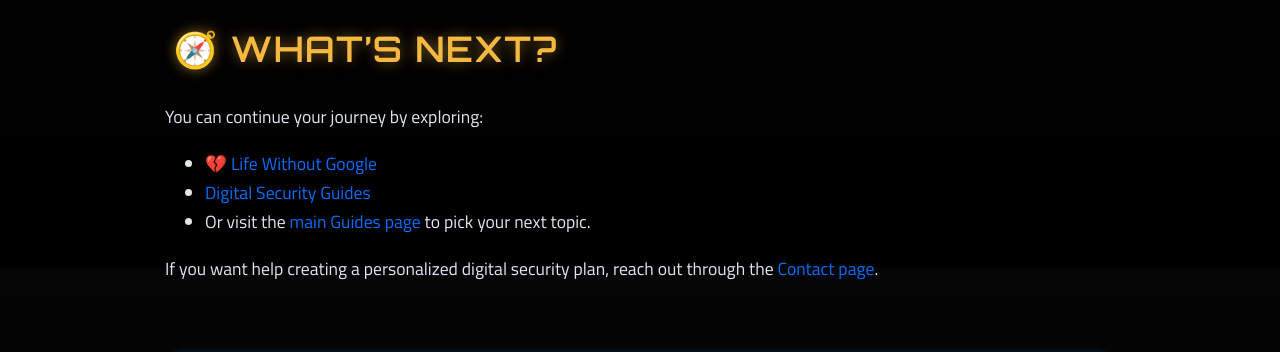
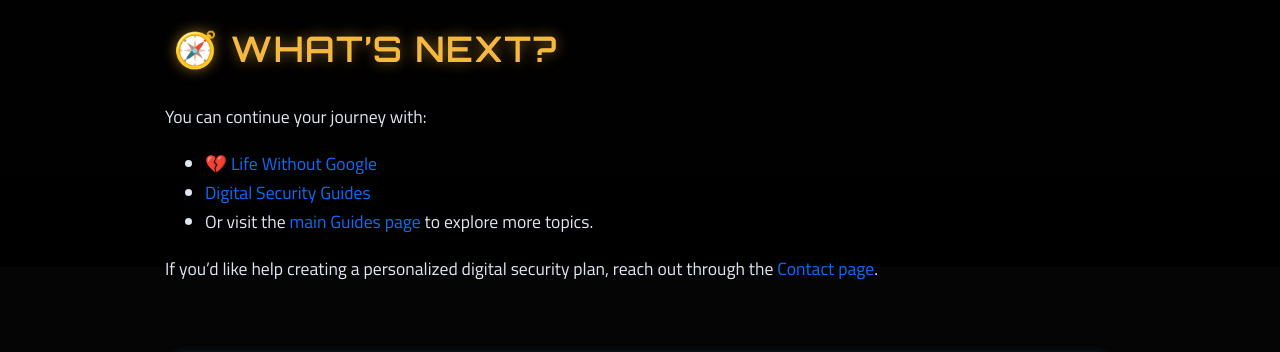
Before and after one commit to markisrt4/mrtechforge.github.io, a Jekyll site: the page built from guides/start-here/index.md, in a window 1280 px wide and 900 px high, scrolled down 3145 px. Shown: the part 188-540 px from the top of the window. Built offline with Jekyll 4.4.1, drawn with Linux system fonts in a browser that asks for light colours.

Commit message:
Update index.md

```diff
--- a/guides/start-here/index.md
+++ b/guides/start-here/index.md
@@ -23,7 +23,7 @@ So this guide is your starting point — a clear, human-readable roadmap for any
 - smarter habits
 - and peace of mind
 
-Whether you're a beginner or someone returning after years in the Google ecosystem, this guide gives you the foundations.
+Whether you’re a beginner or someone returning after years in the Google ecosystem, this guide gives you the foundations.
 
 ---
 
@@ -115,10 +115,10 @@ Whether you're a beginner or someone returning after years in the Google ecosyst
 
 # 🧭 What’s Next?
 
-You can continue your journey by exploring:
+You can continue your journey with:
 
 - [💔 Life Without Google](../digital-security/life-without-google/)
 - [Digital Security Guides](../digital-security/)
-- Or visit the [main Guides page](/guides/) to pick your next topic.
+- Or visit the [main Guides page](/guides/) to explore more topics.
 
-If you want help creating a personalized digital security plan, reach out through the [Contact page](/contact/).
+If you'd like help creating a personalized digital security plan, reach out through the <a href="/contact/">Contact page</a>.
```
